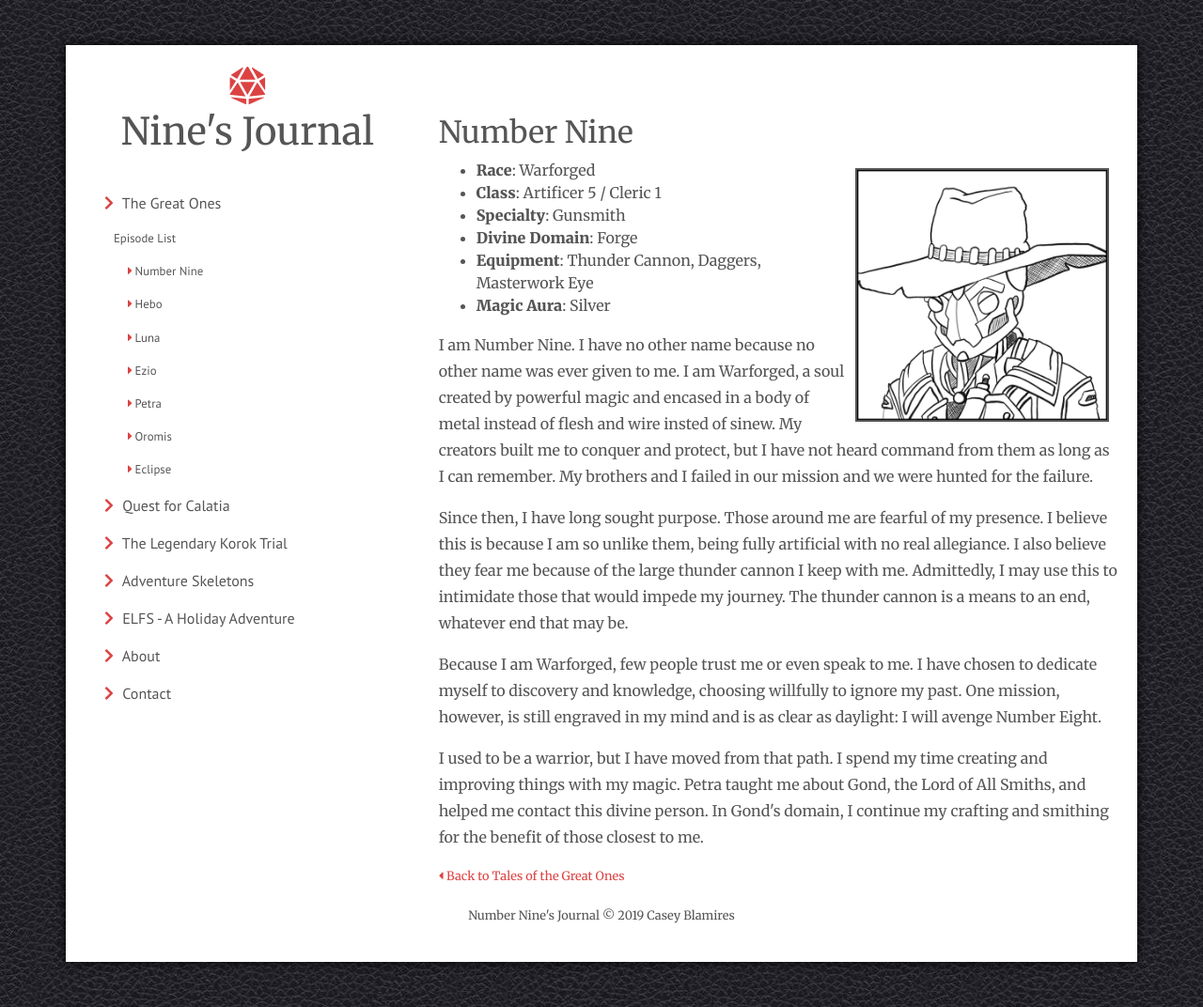
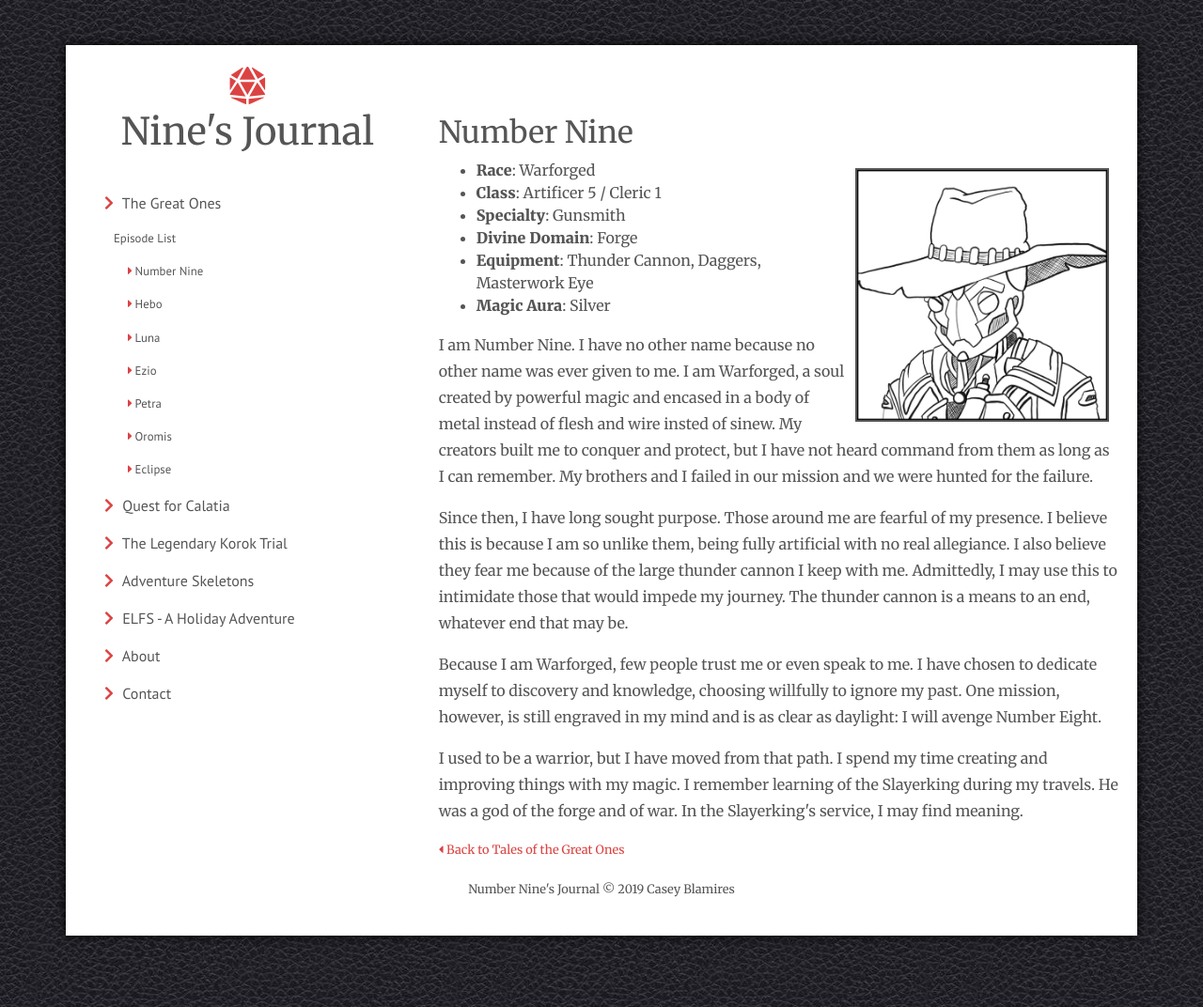
Before and after one commit to clblamires/ninesjournal, a Jekyll site: the page built from party/numbernine.html, in a window 1280 px wide. Shown: the whole page at 94% size. Built offline with Jekyll 4.4.1, drawn with Linux system fonts in a browser that asks for light colours; nearby versions of some CDN libraries.

Commit message:
Update numbernine.html

```diff
--- a/party/numbernine.html
+++ b/party/numbernine.html
@@ -36,7 +36,7 @@ adventure: greatones
     Because I am Warforged, few people trust me or even speak to me. I have chosen to dedicate myself to discovery and knowledge, choosing willfully to ignore my past. One mission, however, is still engraved in my mind and is as clear as daylight: I will avenge Number Eight.
 </p>
 <p>
-    I used to be a warrior, but I have moved from that path. I spend my time creating and improving things with my magic. Petra taught me about Gond, the Lord of All Smiths, and helped me contact this divine person. In Gond's domain, I continue my crafting and smithing for the benefit of those closest to me.
+    I used to be a warrior, but I have moved from that path. I spend my time creating and improving things with my magic. I remember learning of the Slayerking during my travels. He was a god of the forge and of war. In the Slayerking's service, I may find meaning.
 </p>
 
 {% include return.html content="the-great-ones" %}
```
